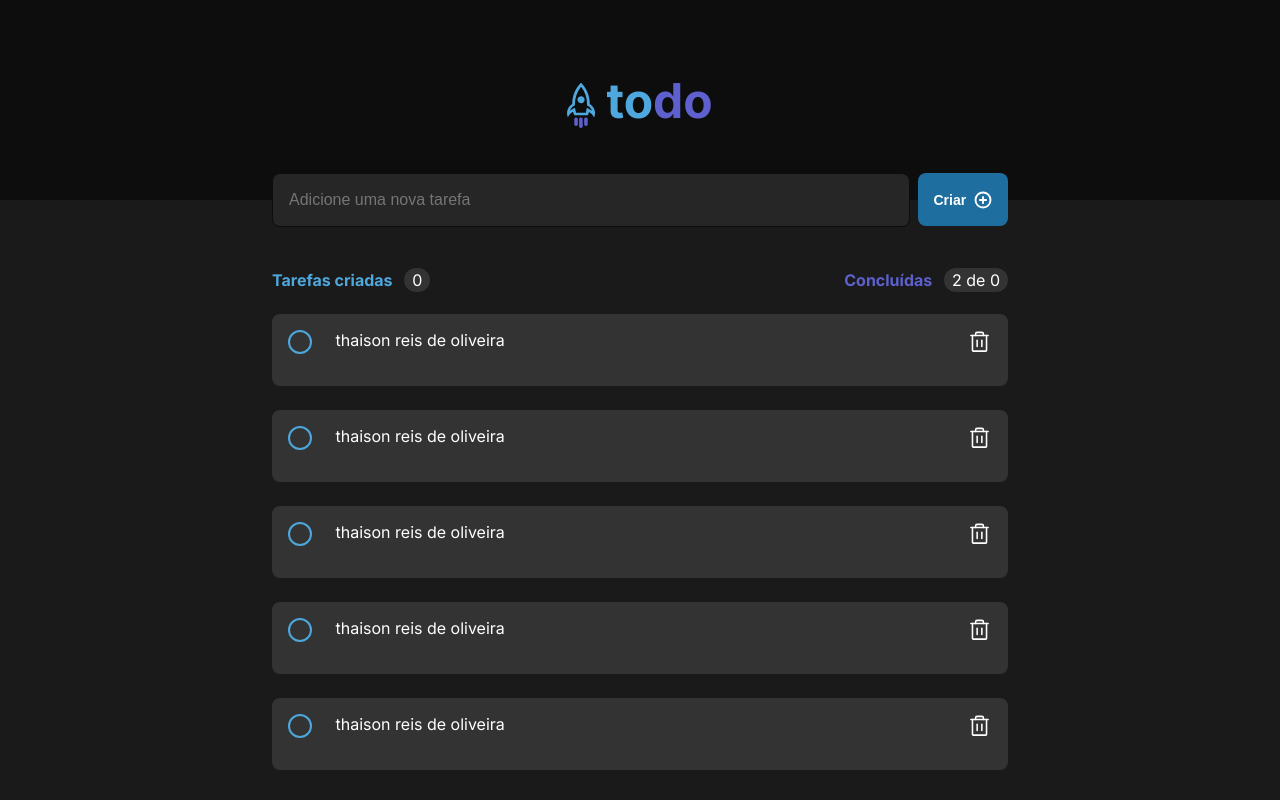
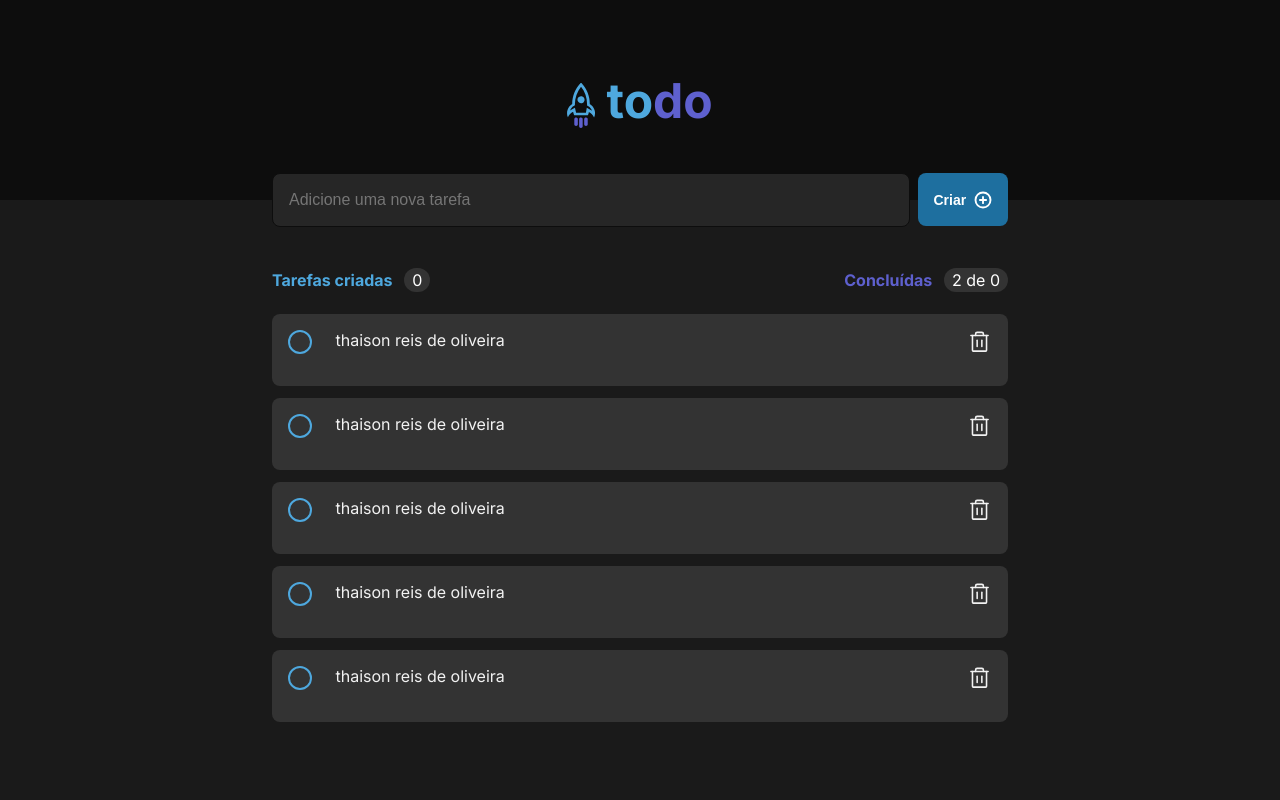
Before and after one commit to tysonOliveira/IGNITE_to-do-list, a React (Vite) app: page / in a window 1280 px wide. Built offline with nearby package versions, Linux system fonts and the light colour scheme.

Commit message:
created taskCompleted

```diff
--- a/src/components/AddTask.tsx
+++ b/src/components/AddTask.tsx
@@ -5,11 +5,7 @@ import style from './AddTask.module.css';
 import { TaskArea } from './TaskArea';
 import { TaskCard } from './TaskCard';
 
-interface S {
-  text: string;
-}
-
-export function AddTask(props: S) {
+export function AddTask() {
   const taskNumbers = 0;
   const sum = [{
     text: 'thaison reis de oliveira',
--- a/src/components/TaskCard.module.css
+++ b/src/components/TaskCard.module.css
@@ -1,13 +1,18 @@
+.taskCard + .taskCard {
+  margin: 0 0 0.75rem 0;
+}
+
 .taskCard {
   display: flex;
   align-items: flex-start;
   justify-content: space-between;
-  margin: 1.5rem 0 0 0;
+  margin: 1.5rem 0 0.75rem 0;
   padding: 1rem;
   width: 46rem;
   height: 4.5rem;
   border-radius: 8px;
   background: #333333;
+  color: #F2F2F2;
 }
 
 .taskCard input {
@@ -20,6 +25,11 @@
   -webkit-appearance: none;
   outline: none;
   cursor: pointer;
+  transition: 0.1s;
+}
+
+.taskCard input:hover {
+  border-color: #1E6F9F;
 }
 
 .taskCard p {
--- a/src/components/TaskCard.tsx
+++ b/src/components/TaskCard.tsx
@@ -9,7 +9,7 @@ interface N {
 export function TaskCard(item: N) {
   return (
     <div className={style.taskCard}>
-      <input type="checkbox" />
+      <input type="checkbox" checked />
       <p>{item.text}</p>
       <a> <Trash size={25} /></a>
     </div>
```
